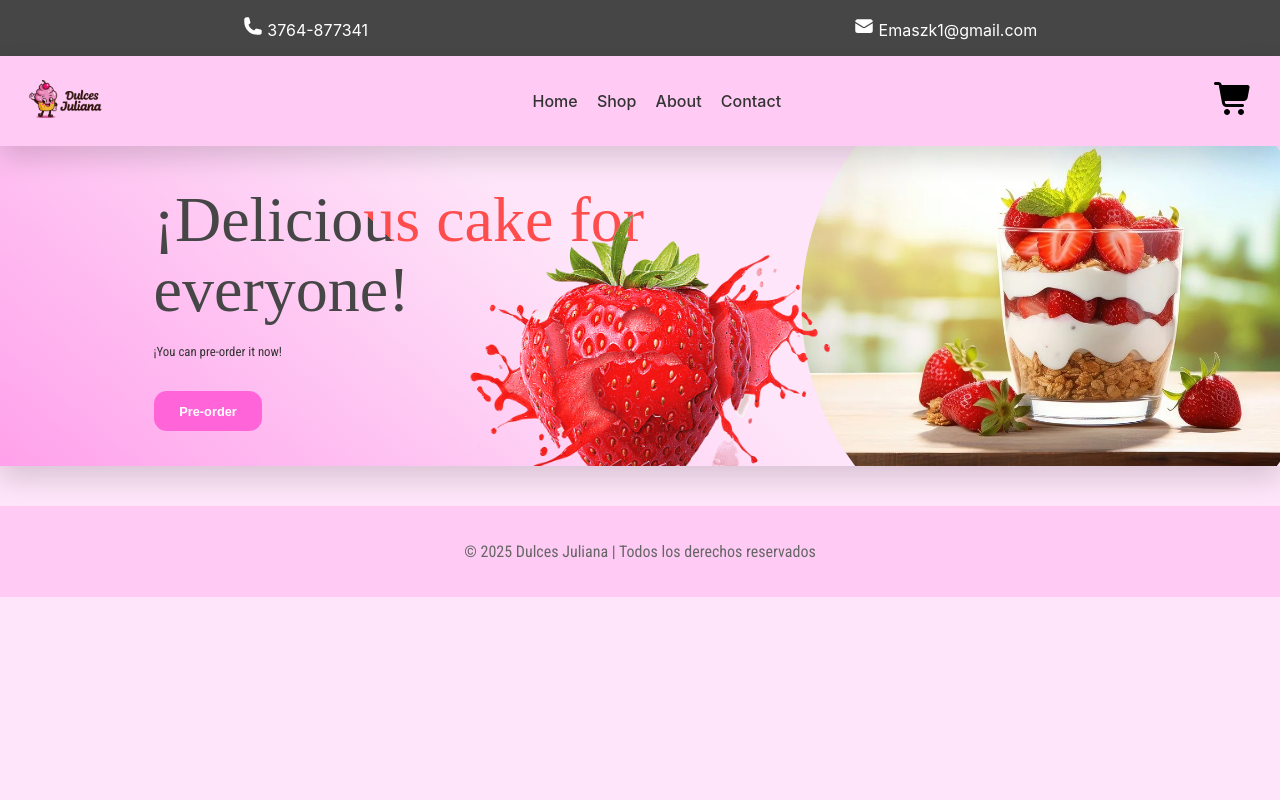
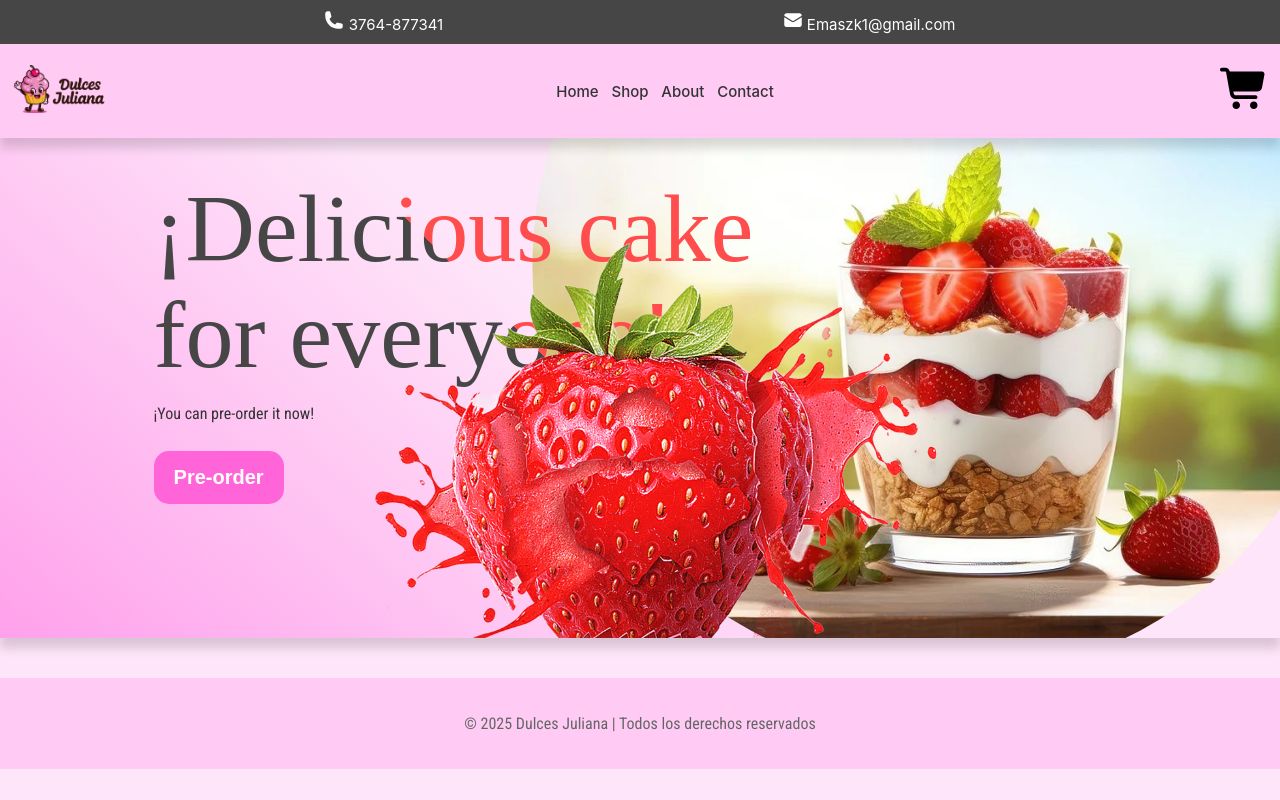
Before and after one commit to EmanuelSzk/e-commerce-page, a PHP site: page / in a window 1280 px wide. Run offline with PHP 8.4, Linux system fonts and the light colour scheme; some web fonts are replaced.

Commit message:
Actualización header - Falta hero-section

```diff
--- a/Styles/Style.css
+++ b/Styles/Style.css
@@ -26,12 +26,12 @@ P {
 button {
   background-color: #ff65d9;
   color: white;
-  margin-top: 2vw;
-  padding: 1vw 2vw;
+  margin-top: 20px;
+  padding: 15px 20px;
   border: none;
-  border-radius: 1vw;
+  border-radius: 15px;
   font-weight: 600;
-  font-size: 1vw;
+  font-size: 20px;
   cursor: pointer;
   transition: transform 0.2s, background 0.3s;
 }
@@ -54,24 +54,24 @@ header {
   display: flex;
   justify-content: space-evenly;
   align-items: center;
-  gap: 20vw;
+  gap: 20px;
   background-color: #464646;
   color: white;
-  padding: 2vh 1vw;
-  font-size: 2vh;
+  padding: 10px 5px;
+  font-size: 15px;
 }
 
 .header-nav {
   display: flex;
   justify-content: space-between;
   align-items: center;
-  padding: 1.5vw 2vw;
+  padding: 20px 10px;
   background: #ffcbf5;
-  box-shadow: 0px 1vw 2vw rgba(0, 0, 0, 0.15);
+  box-shadow: 0px 10px 10px rgba(0, 0, 0, 0.15);
 }
 
 .logo {
-  width: 10vh;
+  width: 100px;
 }
 
 .menu {
@@ -86,8 +86,7 @@ header {
   font-weight: 500;
   text-decoration: none;
   transition: color 0.3s;
-  font-size: 2vh;
-  padding-right: 0.5vw;
+  font-size: 15px;
 }
 
 .menu a:hover {
@@ -95,11 +94,11 @@ header {
 }
 
 .icon {
-  width: 2.5vh;
+  width: 20px;
 }
 
 .carrito-icon {
-  width: 5vh;
+  width: 50px;
   color: #333;
   cursor: pointer;
 }
@@ -118,12 +117,21 @@ main {
 .hero-section {
   background-color: #fbdee2;
   background: linear-gradient(220deg, #fee5f9 50%, #ffa1eb 100%);
-  height: 25vw;
+  height: 500px;
   display: flex;
   justify-content: space-between;
-  box-shadow: 0px 1vw 2vw rgba(0, 0, 0, 0.15);
+  box-shadow: 0px 10px 10px rgba(0, 0, 0, 0.15);
   line-height: 0.1;
   position: relative;
+}
+
+.prueba img {
+  margin-right: 0;
+  height: 100%;
+  clip-path: circle(60% at 60% 10vw);
+  z-index: 0;
+  right: 0;
+  position: absolute;
 }
 
 .fruti {
@@ -132,28 +140,21 @@ main {
 
 .fruti img {
   position: absolute;
-  width: 30vw;
+  width: 600px;
   bottom: 0;
-  left: 50%;
+  left: 50vw;
   transform: translateX(-50%);
   z-index: 1;
 }
 
-
-.prueba img {
-  margin-right: 0;
-  height: 100%;
-  clip-path: circle(60% at 60% 50%);
-  z-index: 0;
-}
-
 .info p {
   margin-top: 0;
-  font-size: 1vw;
+  font-size: 1rem;
 }
 
 .info {
   margin-left: 12vw;
+  z-index: 2;
 }
 
 .welcome2 {
@@ -166,13 +167,14 @@ main {
   /* Estándar */
   -webkit-text-fill-color: transparent;
   /* Versión con prefijo, necesaria en WebKit/Safari */
-  font-size: 5vw;
+  font-size: 6rem;
   font-weight: 400;
   line-height: 1.1;
-  max-width: 40vw;
+  max-width: 40rem;
   margin-bottom: 2vw;
   margin-top: 3vw;
   font-family: 'calistoga';
+  z-index: 2;
 }
 
 .pre-tittle {
--- a/index.php
+++ b/index.php
@@ -11,7 +11,7 @@ include 'php/conexion.php';
     <meta charset="UTF-8">
     <title>E-commerce de Postres</title>
     <meta name="viewport" content="width=device-width, initial-scale=1.0">
-    <link rel="stylesheet" href="Styles/Style.css?v=1.9s"> <!-- el "?v=1.1" es para que al entrar por xampp a la página en php se actualice el style.css y no se use el style.css guardado en la caché de la página y así visualizar los cambios al recargar -->
+    <link rel="stylesheet" href="Styles/Style.css?v=1.5s"> <!-- el "?v=1.1" es para que al entrar por xampp a la página en php se actualice el style.css y no se use el style.css guardado en la caché de la página y así visualizar los cambios al recargar -->
     <link href="https://fonts.googleapis.com/css2?family=Nunito:wght@400;600&family=Poppins:wght@600;800&display=swap"
         rel="stylesheet">
     <link rel="preconnect" href="https://fonts.googleapis.com">
@@ -67,6 +67,7 @@ include 'php/conexion.php';
                     <li><a href="#about-me">About</a></li>
                     <li><a href="#">Contact</a></li>
                 </ul>
+
                 <a id='carrito-icon'>
                     <svg class='carrito-icon' xmlns="http://www.w3.org/2000/svg" viewBox="0 0 640 640">
                         <path d="M24 48C10.7 48 0 58.7 0 72C0 85.3 10.7 96 24 96L69.3 96C73.2 96 76.5 98.8 77.2 102.6L129.3 388.9C135.5 423.1 165.3 448 200.1 448L456 448C469.3 448 480 437.3 480 424C480 410.7 469.3 400 456 400L200.1 400C188.5 400 178.6 391.7 176.5 380.3L171.4 352L475 352C505.8 352 532.2 330.1 537.9 299.8L568.9 133.9C572.6 114.2 557.5 96 537.4 96L124.7 96L124.3 94C119.5 67.4 96.3 48 69.2 48L24 48zM208 576C234.5 576 256 554.5 256 528C256 501.5 234.5 480 208 480C181.5 480 160 501.5 160 528C160 554.5 181.5 576 208 576zM432 576C458.5 576 480 554.5 480 528C480 501.5 458.5 480 432 480C405.5 480 384 501.5 384 528C384 554.5 405.5 576 432 576z" />
```
Also changed, not shown: other parts of Styles/Style.css (+20 -45 lines).
